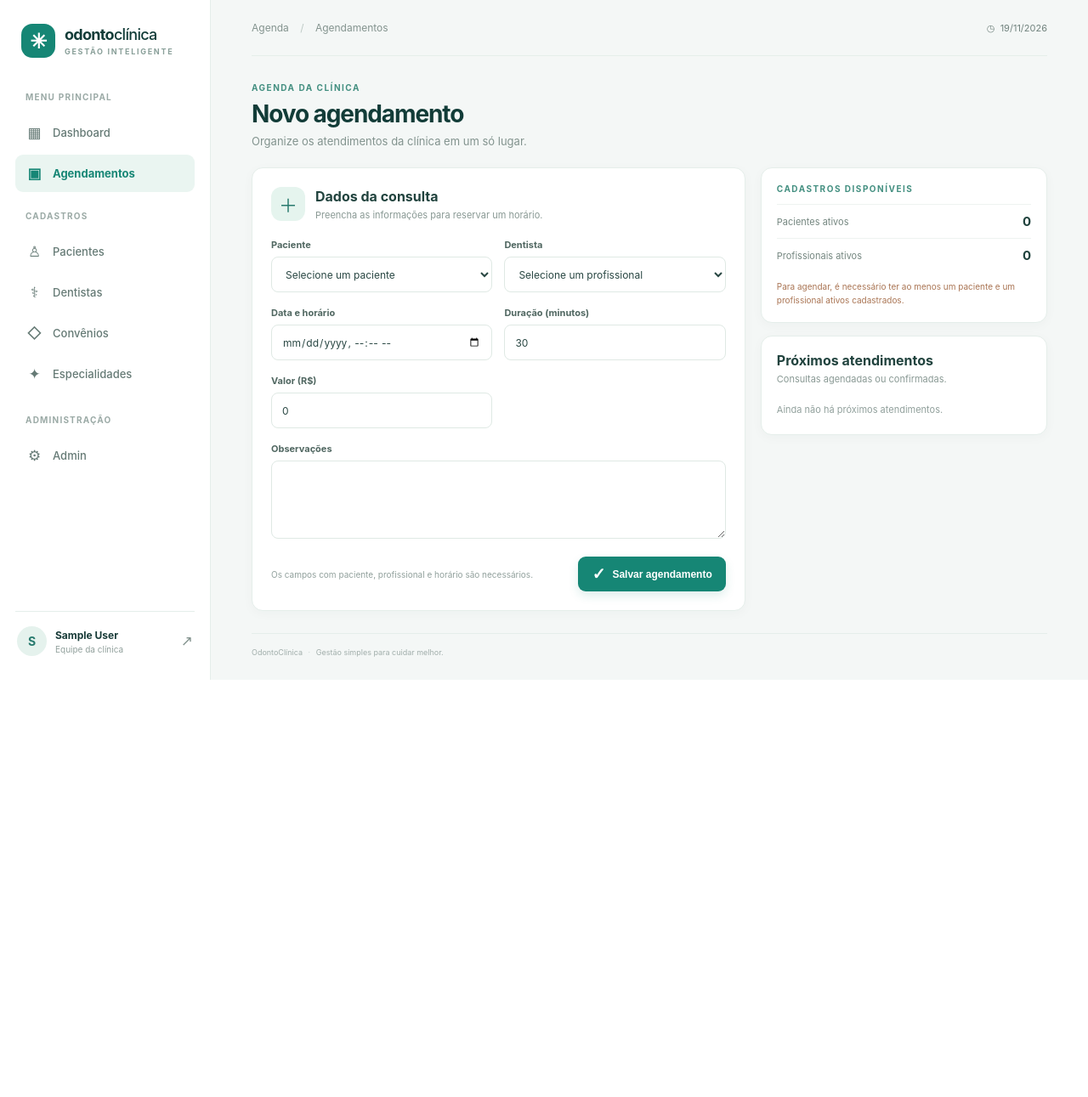
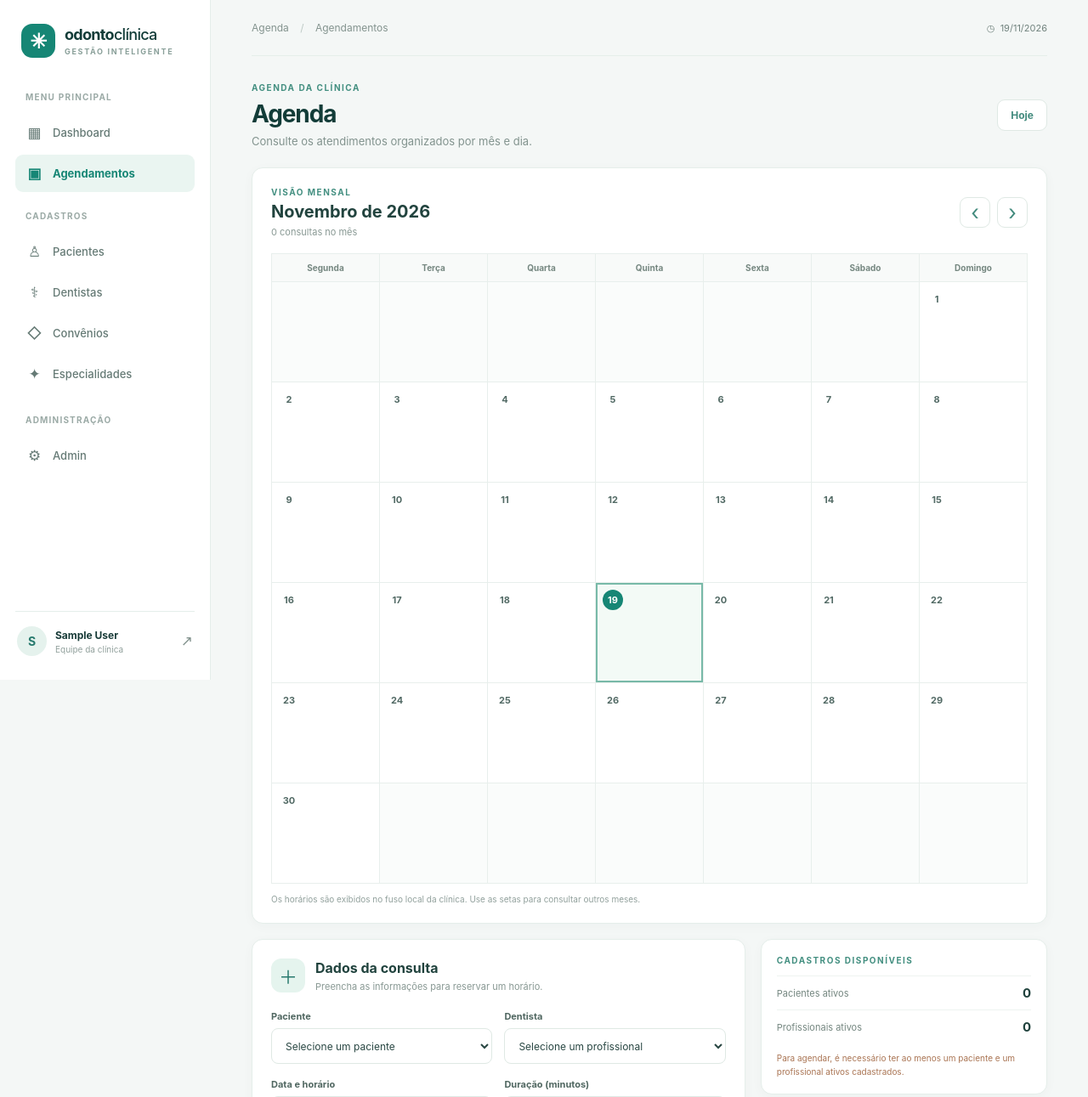
Before and after one commit to luccabertolucci/odontoclinica-django, a Django app: page /agendamentos/ in a window 1280 px wide. Shown: the top 1291 px of the page at 85% size. Before the commit the page ends 800 px from the top, so only its background shows below. Run offline with Django 5.2, Linux system fonts and the light colour scheme; the visitor is signed in with stand-in values (Sample User, id 1); data that the repository does not hold is empty.

Commit message:
feat: adiciona calendario com agenda

```diff
--- a/agenda/views.py
+++ b/agenda/views.py
@@ -1,5 +1,5 @@
 import calendar
-from datetime import timedelta
+from datetime import date, datetime, time, timedelta
 from decimal import Decimal
 
 from django.contrib.auth.decorators import login_required
@@ -19,6 +19,21 @@ from .forms import (
     PacienteForm,
 )
 from .models import Consulta
+
+NOMES_MESES = (
+    "Janeiro",
+    "Fevereiro",
+    "Março",
+    "Abril",
+    "Maio",
+    "Junho",
+    "Julho",
+    "Agosto",
+    "Setembro",
+    "Outubro",
+    "Novembro",
+    "Dezembro",
+)
 
 
 @login_required(login_url="login")
@@ -92,6 +107,55 @@ def agendamentos(request):
     else:
         form = ConsultaForm()
 
+    hoje = timezone.localdate()
+    try:
+        ano = int(request.GET.get("ano", hoje.year))
+        mes = int(request.GET.get("mes", hoje.month))
+        if not 1900 <= ano <= 9998:
+            raise ValueError("Ano fora do intervalo permitido.")
+        primeiro_dia = date(ano, mes, 1)
+    except (TypeError, ValueError):
+        primeiro_dia = hoje.replace(day=1)
+
+    mes_anterior = (primeiro_dia - timedelta(days=1)).replace(day=1)
+    proximo_mes = (primeiro_dia + timedelta(days=32)).replace(day=1)
+
+    consultas_mes = (
+        Consulta.objects.select_related("paciente", "dentista")
+        .filter(
+            data_hora__gte=timezone.make_aware(
+                datetime.combine(primeiro_dia, time.min)
+            ),
+            data_hora__lt=timezone.make_aware(
+                datetime.combine(proximo_mes, time.min)
+            ),
+        )
+        .order_by("data_hora")
+    )
+    consultas_por_dia = {}
+    for consulta in consultas_mes:
+        dia = timezone.localtime(consulta.data_hora).day
+        consultas_por_dia.setdefault(dia, []).append(consulta)
+
+    semanas = []
+    for semana in calendar.Calendar(firstweekday=calendar.MONDAY).monthdayscalendar(
+        primeiro_dia.year, primeiro_dia.month
+    ):
+        celulas = []
+        for dia in semana:
+            celulas.append(
+                {
+                    "dia": dia,
+                    "consultas": consultas_por_dia.get(dia, []) if dia else [],
+                    "hoje": (
+                        dia == hoje.day
+                        and primeiro_dia.month == hoje.month
+                        and primeiro_dia.year == hoje.year
+                    ),
+                }
+            )
+        semanas.append(celulas)
+
     proximas_consultas = (
         Consulta.objects.select_related("paciente", "dentista")
         .filter(
@@ -105,7 +169,22 @@ def agendamentos(request):
         "agenda/agendamentos.html",
         {
             "form": form,
-            "hoje": timezone.localdate(),
+            "hoje": hoje,
+            "semanas": semanas,
+            "dias_semana": (
+                "Segunda",
+                "Terça",
+                "Quarta",
+                "Quinta",
+                "Sexta",
+                "Sábado",
+                "Domingo",
+            ),
+            "mes_anterior": mes_anterior,
+            "proximo_mes": proximo_mes,
+            "mes_selecionado": primeiro_dia,
+            "mes_label": f"{NOMES_MESES[primeiro_dia.month - 1]} de {primeiro_dia.year}",
+            "total_consultas_mes": consultas_mes.count(),
             "proximas_consultas": proximas_consultas,
             "pacientes_ativos": Paciente.objects.filter(ativo=True).count(),
             "dentistas_ativos": Dentista.objects.filter(ativo=True).count(),
--- a/static/dashboard/appointments.css
+++ b/static/dashboard/appointments.css
@@ -52,6 +52,32 @@ textarea.form-control { min-height: 92px; resize: vertical; }
 .status-pill { flex: none; padding: 5px 7px; border-radius: 20px; color: #428473; background: #edf7f2; font-size: 8px; }
 .status-confirmada { color: #5679a6; background: #eef3fb; }
 .upcoming-empty { margin: 0; padding: 12px 0 4px; color: #91a09c; font-size: 11px; }
+.calendar-card { margin-bottom: 18px; }
+.calendar-heading { display: flex; align-items: center; justify-content: space-between; gap: 16px; margin-bottom: 18px; }
+.calendar-heading .eyebrow { margin-bottom: 5px; }
+.calendar-heading h2 { margin: 0; color: #21433e; font-size: 20px; }
+.calendar-heading p:last-child { margin: 5px 0 0; color: #899994; font-size: 11px; }
+.calendar-navigation { display: flex; gap: 8px; }
+.calendar-navigation a { display: grid; width: 36px; height: 36px; place-items: center; border: 1px solid #dfe9e4; border-radius: 9px; color: #438b7e; background: #fff; font-size: 25px; line-height: 1; text-decoration: none; }
+.calendar-navigation a:hover, .calendar-today-link:hover { border-color: #9dcfc0; background: #f0f8f4; }
+.calendar-today-link { padding: 10px 15px; border: 1px solid #dfe9e4; border-radius: 9px; color: #438b7e; background: #fff; font-size: 12px; font-weight: 650; text-decoration: none; }
+.calendar-scroll { overflow-x: auto; }
+.calendar-grid { display: grid; min-width: 700px; grid-template-columns: repeat(7, minmax(0, 1fr)); border-top: 1px solid #e8efec; border-left: 1px solid #e8efec; }
+.calendar-weekday { padding: 10px 8px; border-right: 1px solid #e8efec; border-bottom: 1px solid #e8efec; color: #758780; background: #f8faf9; font-size: 10px; font-weight: 700; text-align: center; }
+.calendar-day { min-height: 118px; padding: 8px; border-right: 1px solid #e8efec; border-bottom: 1px solid #e8efec; background: #fff; }
+.calendar-day-empty { background: #fafcfb; }
+.calendar-day-today { background: #f3faf6; box-shadow: inset 0 0 0 2px #78b9a8; }
+.calendar-day-number { display: inline-grid; min-width: 24px; height: 24px; place-items: center; margin-bottom: 5px; border-radius: 50%; color: #526a65; font-size: 11px; font-weight: 700; }
+.calendar-day-today .calendar-day-number { color: #fff; background: #168675; }
+.calendar-events { display: grid; gap: 5px; }
+.calendar-event { display: flex; min-width: 0; flex-direction: column; gap: 2px; padding: 6px; border-left: 3px solid #58a18f; border-radius: 5px; color: #375c53; background: #edf7f2; font-size: 9px; }
+.calendar-event time { color: #287a6e; font-weight: 750; }
+.calendar-event strong, .calendar-event > span { overflow: hidden; text-overflow: ellipsis; white-space: nowrap; }
+.calendar-event > span, .calendar-event small { color: #718780; font-size: 8px; }
+.calendar-event.status-confirmada { border-color: #6d8eb8; color: #435d7e; background: #eef3fb; }
+.calendar-event.status-realizada { border-color: #6d9d64; color: #4a7045; background: #eff7eb; }
+.calendar-event.status-cancelada { border-color: #c77b72; color: #8b514b; background: #fff0ed; }
+.calendar-help { margin: 12px 0 0; color: #91a09c; font-size: 10px; }
 .login-page { display: grid; min-height: 100vh; place-items: center; padding: 24px; background: radial-gradient(ellipse at top left, #e5f4ee, transparent 48%), #f4f7f6; }
 .login-card { width: min(100%, 430px); padding: 35px; border: 1px solid #e5eeea; border-radius: 17px; background: #fff; box-shadow: 0 14px 40px #193c3910; }
 .login-brand { padding: 0 0 30px; }
@@ -62,5 +88,5 @@ textarea.form-control { min-height: 92px; resize: vertical; }
 .login-fields .primary-button { width: 100%; justify-content: center; margin-top: 11px; border: 0; cursor: pointer; }
 .login-error { padding: 11px; border-radius: 8px; color: #a44039; background: #fff0ed; font-size: 11px; }
 @media (max-width: 1050px) { .appointment-layout { grid-template-columns: minmax(0, 1.2fr) minmax(250px, .9fr); } }
-@media (max-width: 780px) { .appointment-layout { grid-template-columns: 1fr; }.appointment-card { padding: 17px; }.appointment-form-actions { align-items: flex-start; flex-direction: column; }.appointment-form-actions .primary-button { width: auto; padding: 0 15px; font-size: 12px; }.appointment-form-actions .primary-button span { font-size: 16px; } }
+@media (max-width: 780px) { .appointment-layout { grid-template-columns: 1fr; }.appointment-card { padding: 17px; }.appointment-form-actions { align-items: flex-start; flex-direction: column; }.appointment-form-actions .primary-button { width: auto; padding: 0 15px; font-size: 12px; }.appointment-form-actions .primary-button span { font-size: 16px; }.calendar-day { min-height: 92px; padding: 5px; }.calendar-event { gap: 1px; padding: 4px; font-size: 8px; }.calendar-event > span, .calendar-event small { font-size: 7px; }.calendar-heading h2 { font-size: 18px; } }
 @media (max-width: 480px) { .appointment-fields { grid-template-columns: 1fr; }.appointment-field-wide { grid-column: auto; }.appointment-form-actions { grid-column: auto; }.login-card { padding: 25px 21px; } }
--- a/templates/agenda/agendamentos.html
+++ b/templates/agenda/agendamentos.html
@@ -20,9 +20,10 @@
     <section class="page-heading">
       <div>
         <p class="eyebrow">AGENDA DA CLÍNICA</p>
-        <h1>Novo agendamento</h1>
-        <p class="subtitle">Organize os atendimentos da clínica em um só lugar.</p>
+        <h1>Agenda</h1>
+        <p class="subtitle">Consulte os atendimentos organizados por mês e dia.</p>
       </div>
+      <a class="calendar-today-link" href="?mes={{ hoje.month }}&amp;ano={{ hoje.year }}#calendario">Hoje</a>
     </section>
 
     {% if messages %}
@@ -30,6 +31,47 @@
         {% for message in messages %}<p class="appointment-message {{ message.tags }}">{{ message }}</p>{% endfor %}
       </div>
     {% endif %}
+
+    <section class="appointment-card calendar-card" id="calendario" aria-labelledby="calendar-title">
+      <div class="calendar-heading">
+        <div>
+          <p class="eyebrow">VISÃO MENSAL</p>
+          <h2 id="calendar-title">{{ mes_label }}</h2>
+          <p>{{ total_consultas_mes }} consulta{{ total_consultas_mes|pluralize }} no mês</p>
+        </div>
+        <nav class="calendar-navigation" aria-label="Navegar entre meses">
+          <a href="?mes={{ mes_anterior.month }}&amp;ano={{ mes_anterior.year }}#calendario" aria-label="Mês anterior">‹</a>
+          <a href="?mes={{ proximo_mes.month }}&amp;ano={{ proximo_mes.year }}#calendario" aria-label="Próximo mês">›</a>
+        </nav>
+      </div>
+      <div class="calendar-scroll">
+        <div class="calendar-grid" role="grid" aria-labelledby="calendar-title">
+          {% for nome_dia in dias_semana %}
+            <div class="calendar-weekday" role="columnheader">{{ nome_dia }}</div>
+          {% endfor %}
+          {% for semana in semanas %}
+            {% for celula in semana %}
+              <div class="calendar-day{% if not celula.dia %} calendar-day-empty{% endif %}{% if celula.hoje %} calendar-day-today{% endif %}" role="gridcell">
+                {% if celula.dia %}
+                  <span class="calendar-day-number">{{ celula.dia }}</span>
+                  <div class="calendar-events">
+                    {% for consulta in celula.consultas %}
+                      <article class="calendar-event status-{{ consulta.status|lower }}" title="{{ consulta.data_hora|date:'H:i' }} · {{ consulta.paciente.nome }} · {{ consulta.dentista.nome }}">
+                        <time datetime="{{ consulta.data_hora|date:'c' }}">{{ consulta.data_hora|date:"H:i" }}</time>
+                        <strong>{{ consulta.paciente.nome }}</strong>
+                        <span>{{ consulta.dentista.nome }}</span>
+                        <small>{{ consulta.get_status_display }}</small>
+                      </article>
+                    {% endfor %}
+                  </div>
+                {% endif %}
+              </div>
+            {% endfor %}
+          {% endfor %}
+        </div>
+      </div>
+      <p class="calendar-help">Os horários são exibidos no fuso local da clínica. Use as setas para consultar outros meses.</p>
+    </section>
 
     <div class="appointment-layout">
       <section class="appointment-card">
```
Also changed, not shown: agenda/test_dashboard_integration.py (+50 -0 lines), README.md.
